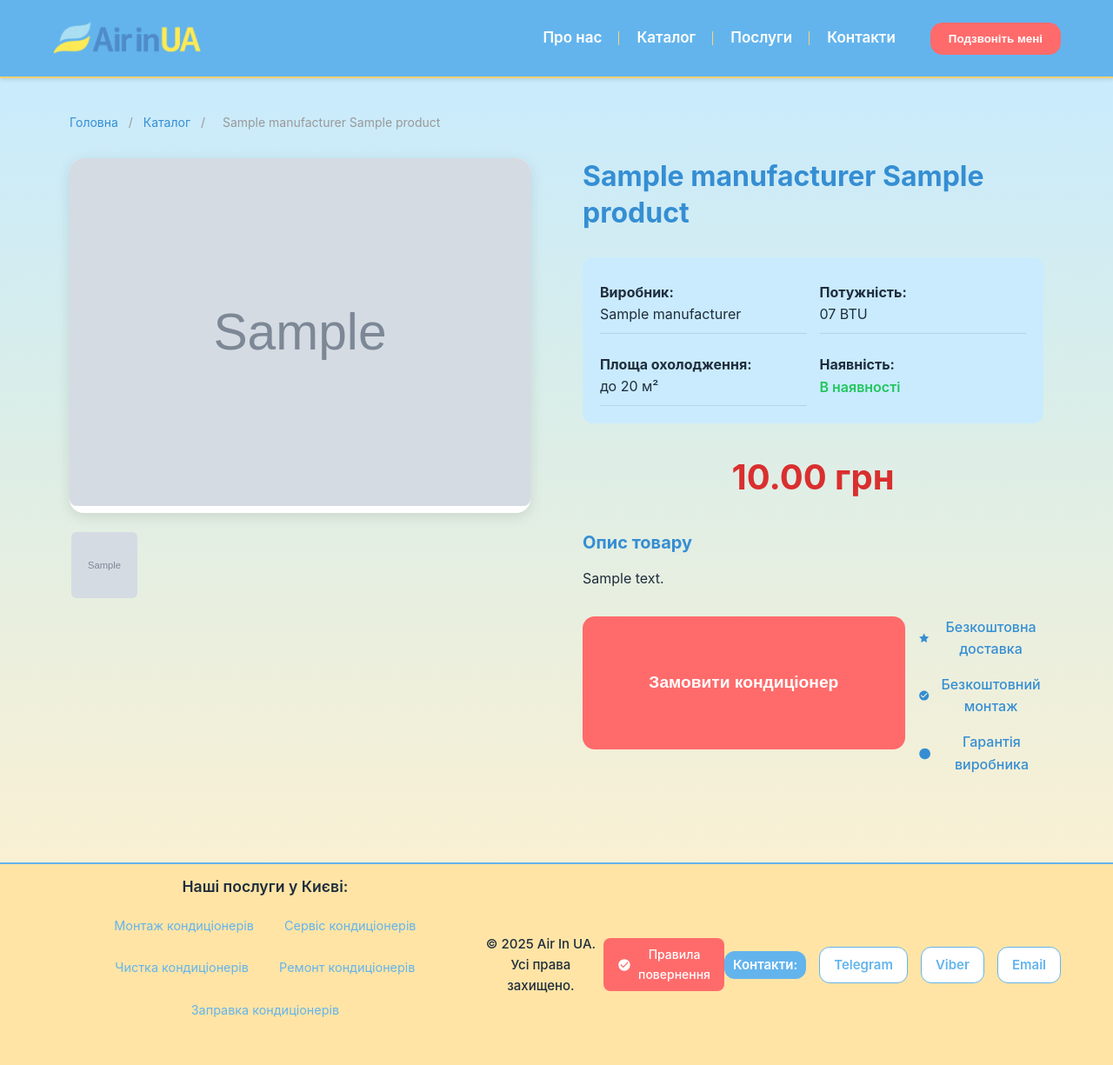
After one commit to BonisOleg/air_in_ua, a Django app: page /product/1/ in a window 1280 px wide. The commit adds this page. Shown: the whole page at 87% size. Run offline with Django 5.2, Linux system fonts and the light colour scheme; tables that the repository leaves empty hold one stand-in row (values such as "Sample post"); grey boxes marked "Sample" are stand-in pictures.

Commit message:
Додано індивідуальні сторінки товарів з slug URL для Google Merchant Center: URL структура /product/id/slug/, view для деталей, шаблон з SEO, breadcrumbs, додаткові зображення, схожі товари, Schema.org розмітка

```diff
--- a/airinua/urls.py
+++ b/airinua/urls.py
@@ -23,6 +23,10 @@ urlpatterns = [
     path('faq/', views.faq_view, name='faq'),
     path('return-policy/', views.return_policy_view, name='return_policy'),
 
+    # Сторінки товарів
+    path('product/<int:product_id>/', views.product_detail_view, name='product_detail'),
+    path('product/<int:product_id>/<slug:product_slug>/', views.product_detail_view, name='product_detail_slug'),
+
     # API Endpoints для AJAX
     path('api/products/filter/', views.filter_products, name='filter_products'),
     path('api/feedback/submit/', views.submit_feedback, name='submit_feedback'),
--- a/airinua/views.py
+++ b/airinua/views.py
@@ -1,5 +1,6 @@
-from django.shortcuts import render, get_object_or_404
+from django.shortcuts import render, get_object_or_404, redirect
 from .models import Product, Manufacturer, Service, FeedbackRequest # Додано FeedbackRequest
+from django.db import models
 # FeedbackForm тут більше не потрібна напряму
 from django.http import JsonResponse, HttpResponseNotFound # Додаємо JsonResponse та HttpResponseNotFound
 # csrf_exempt більше не потрібен
@@ -94,6 +95,36 @@ def return_policy_view(request):
     """Відображає сторінку з правилами повернення товару."""
     context = {}
     return render(request, 'return_policy.html', context)
+
+def product_detail_view(request, product_id, product_slug=None):
+    """Відображає детальну сторінку товару."""
+    product = get_object_or_404(Product, id=product_id, is_available=True)
+
+    # Якщо slug не відповідає, перенаправляємо на правильний URL
+    if product_slug and product.slug != product_slug:
+        return redirect('airinua:product_detail_slug',
+                       product_id=product.id,
+                       product_slug=product.slug,
+                       permanent=True)
+
+    # Отримуємо додаткові зображення товару
+    additional_images = product.images.all()
+
+    # Отримуємо схожі товари (того ж виробника або з тими ж BTU)
+    similar_products = Product.objects.filter(
+        is_available=True
+    ).filter(
+        models.Q(manufacturer=product.manufacturer) |
+        models.Q(btu=product.btu)
+    ).exclude(id=product.id)[:4]
+
+    context = {
+        'product': product,
+        'additional_images': additional_images,
+        'similar_products': similar_products,
+        'form': FeedbackForm(),  # Для форми зворотного зв'язку
+    }
+    return render(request, 'product_detail.html', context)
 
 # --- AJAX Endpoints ---
 
--- a/static/css/style.css
+++ b/static/css/style.css
@@ -769,6 +769,208 @@ textarea.input:focus,
     .return-contacts,
     .support-contacts {
         grid-template-columns: 1fr;
+    }
+}
+
+/* --- Product Detail Page Styles --- */
+.product-detail-page {
+    max-width: 1200px;
+    margin: 0 auto;
+    padding: 40px 20px;
+}
+
+.breadcrumbs {
+    margin-bottom: 30px;
+    font-size: 14px;
+    color: var(--color-text);
+}
+
+.breadcrumbs a {
+    color: var(--color-blue-400);
+    text-decoration: none;
+}
+
+.breadcrumbs a:hover {
+    color: var(--color-blue-300);
+}
+
+.breadcrumbs span {
+    margin: 0 8px;
+    color: #999;
+}
+
+.product-detail-content {
+    display: grid;
+    grid-template-columns: 1fr 1fr;
+    gap: 60px;
+    margin-bottom: 60px;
+}
+
+.product-images {
+    display: flex;
+    flex-direction: column;
+    gap: 20px;
+}
+
+.main-image {
+    width: 100%;
+    border-radius: 16px;
+    overflow: hidden;
+    background: var(--color-white);
+    box-shadow: 0 4px 16px var(--color-shadow);
+}
+
+.product-main-image {
+    width: 100%;
+    height: 400px;
+    object-fit: cover;
+}
+
+.additional-images {
+    display: flex;
+    gap: 10px;
+    flex-wrap: wrap;
+}
+
+.product-thumb {
+    width: 80px;
+    height: 80px;
+    object-fit: cover;
+    border-radius: 8px;
+    cursor: pointer;
+    border: 2px solid transparent;
+    transition: border-color 0.3s ease;
+}
+
+.product-thumb:hover {
+    border-color: var(--color-blue-300);
+}
+
+.product-info h1 {
+    color: var(--color-blue-400);
+    font-size: 2rem;
+    margin-bottom: 30px;
+}
+
+.product-specs {
+    background: var(--color-blue-100);
+    padding: 20px;
+    border-radius: 12px;
+    margin-bottom: 30px;
+}
+
+.spec-item {
+    display: flex;
+    justify-content: space-between;
+    padding: 8px 0;
+    border-bottom: 1px solid rgba(0,0,0,0.1);
+}
+
+.spec-item:last-child {
+    border-bottom: none;
+}
+
+.in-stock {
+    color: #22c55e;
+    font-weight: 600;
+}
+
+.out-of-stock {
+    color: var(--color-red-400);
+    font-weight: 600;
+}
+
+.product-price {
+    text-align: center;
+    margin: 30px 0;
+}
+
+.product-price .price {
+    font-size: 2.5rem;
+    font-weight: 700;
+    color: var(--color-red-400);
+}
+
+.product-description {
+    margin-bottom: 40px;
+}
+
+.product-description h3 {
+    color: var(--color-blue-400);
+    margin-bottom: 15px;
+}
+
+.product-actions {
+    text-align: center;
+}
+
+.product-order-btn {
+    width: 100%;
+    padding: 20px;
+    font-size: 1.2rem;
+    margin-bottom: 30px;
+}
+
+.product-features {
+    display: flex;
+    flex-direction: column;
+    gap: 15px;
+}
+
+.feature {
+    display: flex;
+    align-items: center;
+    gap: 10px;
+    color: var(--color-blue-400);
+    font-weight: 500;
+}
+
+.similar-products {
+    margin-top: 60px;
+}
+
+.similar-products h2 {
+    color: var(--color-blue-400);
+    text-align: center;
+    margin-bottom: 40px;
+}
+
+.products-grid {
+    display: grid;
+    grid-template-columns: repeat(auto-fit, minmax(280px, 1fr));
+    gap: 30px;
+}
+
+.product-specs-mini {
+    display: flex;
+    gap: 15px;
+    font-size: 0.9rem;
+    color: var(--color-blue-400);
+    margin-bottom: 10px;
+}
+
+/* Responsive Design для сторінки товару */
+@media (max-width: 768px) {
+    .product-detail-content {
+        grid-template-columns: 1fr;
+        gap: 30px;
+    }
+
+    .product-info h1 {
+        font-size: 1.5rem;
+    }
+
+    .product-price .price {
+        font-size: 2rem;
+    }
+
+    .product-features {
+        flex-direction: column;
+    }
+
+    .products-grid {
+        grid-template-columns: repeat(auto-fit, minmax(250px, 1fr));
+        gap: 20px;
     }
 }
 
--- a/templates/includes/product_card.html
+++ b/templates/includes/product_card.html
@@ -5,7 +5,7 @@
     data-title="{{ product.name }}" data-price="{{ product.price }}"
     data-modal-content-id="product-{{ product.id }}-content">
 
-    <a href="#" class="article-card-image-link article-modal-trigger">
+    <a href="{{ product.get_absolute_url }}" class="article-card-image-link">
         <div class="article-card-image">
             {% if product.image_url %}
             <img src="{{ product.image_url }}" alt="{{ product.name }}">
@@ -17,7 +17,7 @@
 
     <div class="article-card-content">
         <h3 class="article-card-title">
-            <a href="#" class="article-modal-trigger">{{ product.name }}</a>
+            <a href="{{ product.get_absolute_url }}">{{ product.name }}</a>
         </h3>
         <div class="article-card-excerpt">
             {% if product.description %}
@@ -25,6 +25,6 @@
             {% endif %}
         </div>
         <span class="article-card-price">{{ product.price }} грн</span>
-        <button class="button article-modal-trigger">Детальніше</button>
+        <a href="{{ product.get_absolute_url }}" class="button">Детальніше</a>
     </div>
 </article>
--- /dev/null
+++ b/templates/product_detail.html
@@ -0,0 +1,186 @@
+{% extends 'base.html' %}
+{% load static %}
+
+{% block title %}{{ product.manufacturer.name }} {{ product.name }} - {{ product.price }} грн - Air In UA{% endblock %}
+
+{% block meta_description %}{{ product.manufacturer.name }} {{ product.name }} - {{ product.btu }} BTU, площа до {{ product.area_coverage }} м², ціна {{ product.price }} грн. Безкоштовна доставка та монтаж по Києву.{% endblock %}
+
+{% block meta_keywords %}{{ product.manufacturer.name }}, {{ product.name }}, кондиціонер {{ product.btu }} BTU, {{ product.area_coverage }} м², кондиціонери Київ, {{ product.price }} грн{% endblock %}
+
+{% block content %}
+<div class="container">
+  <div class="product-detail-page">
+
+    <!-- Breadcrumbs -->
+    <nav class="breadcrumbs">
+      <a href="{% url 'airinua:index' %}">Головна</a>
+      <span>/</span>
+      <a href="{% url 'airinua:catalog' %}">Каталог</a>
+      <span>/</span>
+      <span>{{ product.manufacturer.name }} {{ product.name }}</span>
+    </nav>
+
+    <div class="product-detail-content">
+      <!-- Product Images -->
+      <div class="product-images">
+        <div class="main-image">
+          <img src="{{ product.image_url|default:'/static/img/placeholder.png' }}"
+               alt="{{ product.manufacturer.name }} {{ product.name }}"
+               class="product-main-image">
+        </div>
+
+        {% if additional_images %}
+        <div class="additional-images">
+          {% for image in additional_images %}
+          <img src="{{ image.image_url }}"
+               alt="{{ image.alt_text|default:product.name }}"
+               class="product-thumb"
+               onclick="changeMainImage('{{ image.image_url }}')">
+          {% endfor %}
+        </div>
+        {% endif %}
+      </div>
+
+      <!-- Product Info -->
+      <div class="product-info">
+        <h1>{{ product.manufacturer.name }} {{ product.name }}</h1>
+
+        <div class="product-specs">
+          <div class="spec-item">
+            <strong>Виробник:</strong> {{ product.manufacturer.name }}
+          </div>
+          <div class="spec-item">
+            <strong>Потужність:</strong> {{ product.btu }} BTU
+          </div>
+          <div class="spec-item">
+            <strong>Площа охолодження:</strong> до {{ product.area_coverage }} м²
+          </div>
+          <div class="spec-item">
+            <strong>Наявність:</strong>
+            {% if product.is_available %}
+              <span class="in-stock">В наявності</span>
+            {% else %}
+              <span class="out-of-stock">Немає в наявності</span>
+            {% endif %}
+          </div>
+        </div>
+
+        <div class="product-price">
+          <span class="price">{{ product.price }} грн</span>
+        </div>
+
+        {% if product.description %}
+        <div class="product-description">
+          <h3>Опис товару</h3>
+          <p>{{ product.description|linebreaks }}</p>
+        </div>
+        {% endif %}
+
+        <!-- Call to Action -->
+        <div class="product-actions">
+          <button class="cta-button product-order-btn"
+                  data-product-id="{{ product.id }}"
+                  data-product-name="{{ product.manufacturer.name }} {{ product.name }}">
+            Замовити кондиціонер
+          </button>
+
+          <div class="product-features">
+            <div class="feature">
+              <svg width="20" height="20" viewBox="0 0 24 24" fill="currentColor">
+                <path d="M12 2l3.09 6.26L22 9.27l-5 4.87 1.18 6.88L12 17.77l-6.18 3.25L7 14.14 2 9.27l6.91-1.01L12 2z"/>
+              </svg>
+              Безкоштовна доставка
+            </div>
+            <div class="feature">
+              <svg width="20" height="20" viewBox="0 0 24 24" fill="currentColor">
+                <path d="M12 2C6.48 2 2 6.48 2 12s4.48 10 10 10 10-4.48 10-10S17.52 2 12 2zm-2 15l-5-5 1.41-1.41L10 14.17l7.59-7.59L19 8l-9 9z"/>
+              </svg>
+              Безкоштовний монтаж
+            </div>
+            <div class="feature">
+              <svg width="20" height="20" viewBox="0 0 24 24" fill="currentColor">
+                <path d="M12 2C6.48 2 2 6.48 2 12s4.48 10 10 10 10-4.48 10-10S17.52 2 12 2zm5 6l-1.41-1.41L12 10.17 8.41 6.59 7 8l5 5 5-5z"/>
+              </svg>
+              Гарантія виробника
+            </div>
+          </div>
+        </div>
+      </div>
+    </div>
+
+    <!-- Similar Products -->
+    {% if similar_products %}
+    <div class="similar-products">
+      <h2>Схожі товари</h2>
+      <div class="products-grid">
+        {% for similar_product in similar_products %}
+        <div class="product-card">
+          <a href="{{ similar_product.get_absolute_url }}">
+            <img src="{{ similar_product.image_url|default:'/static/img/placeholder.png' }}"
+                 alt="{{ similar_product.manufacturer.name }} {{ similar_product.name }}"
+                 class="product-image">
+            <div class="product-content">
+              <h3>{{ similar_product.manufacturer.name }}</h3>
+              <p class="product-name">{{ similar_product.name }}</p>
+              <div class="product-specs-mini">
+                <span>{{ similar_product.btu }} BTU</span>
+                <span>до {{ similar_product.area_coverage }} м²</span>
+              </div>
+              <div class="product-price">{{ similar_product.price }} грн</div>
+            </div>
+          </a>
+        </div>
+        {% endfor %}
+      </div>
+    </div>
+    {% endif %}
+
+  </div>
+</div>
+
+<!-- Schema.org розмітка для товару -->
+<script type="application/ld+json">
+{
+  "@context": "https://schema.org",
+  "@type": "Product",
+  "name": "{{ product.manufacturer.name }} {{ product.name }}",
+  "description": "{{ product.description|default:'' }}",
+  "brand": {
+    "@type": "Brand",
+    "name": "{{ product.manufacturer.name }}"
+  },
+  "category": "Кондиціонери",
+  "image": "{{ product.image_url|default:'/static/img/placeholder.png' }}",
+  "offers": {
+    "@type": "Offer",
+    "price": "{{ product.price }}",
+    "priceCurrency": "UAH",
+    "availability": "{% if product.is_available %}https://schema.org/InStock{% else %}https://schema.org/OutOfStock{% endif %}",
+    "seller": {
+      "@type": "Organization",
+      "name": "Air In UA"
+    }
+  },
+  "additionalProperty": [
+    {
+      "@type": "PropertyValue",
+      "name": "Потужність",
+      "value": "{{ product.btu }} BTU"
+    },
+    {
+      "@type": "PropertyValue",
+      "name": "Площа охолодження",
+      "value": "до {{ product.area_coverage }} м²"
+    }
+  ]
+}
+</script>
+{% endblock %}
+
+{% block scripts %}
+<script>
+function changeMainImage(imageUrl) {
+  document.querySelector('.product-main-image').src = imageUrl;
+}
+</script>
+{% endblock %}
```
Also changed, not shown: airinua/models.py (+21 -0 lines), airinua/migrations/0002_product_slug.py (added).
